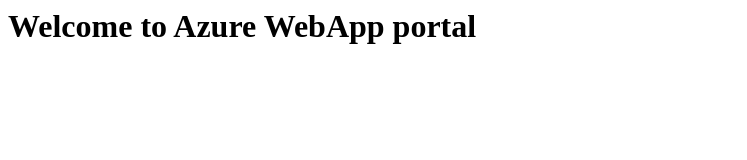
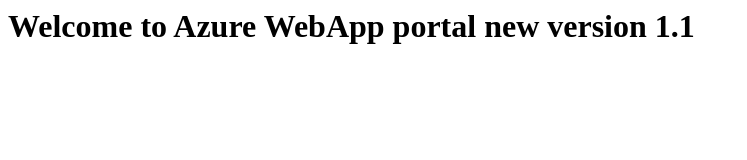
Before and after one commit to chandra-banda/AzureWebApp, a plain HTML site: page Index.html in a window 1280 px wide. Shown: the whole page, without its empty margins (0-747 px from the left). Drawn offline with Linux system fonts and the light colour scheme.

Commit message:
Update Index.html

```diff
--- a/Index.html
+++ b/Index.html
@@ -3,6 +3,6 @@
 <title>New Azure WebApp Portal</title>
 <head>
 <body>
-<h1>Welcome to Azure WebApp portal</h1>
+<h1>Welcome to Azure WebApp portal new version 1.1</h1>
 </body>
 </html>
```
